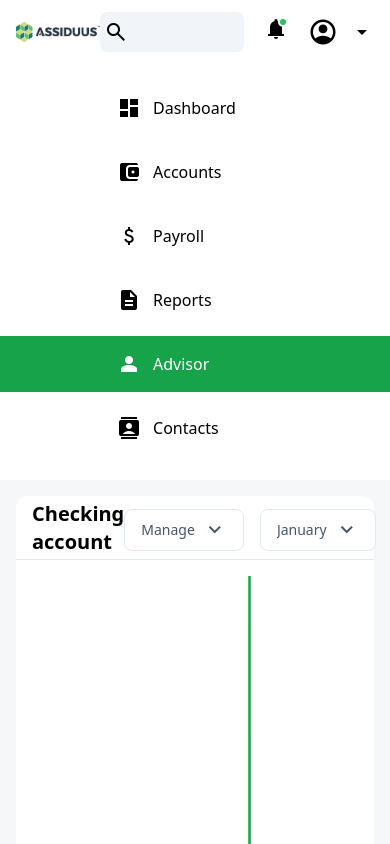
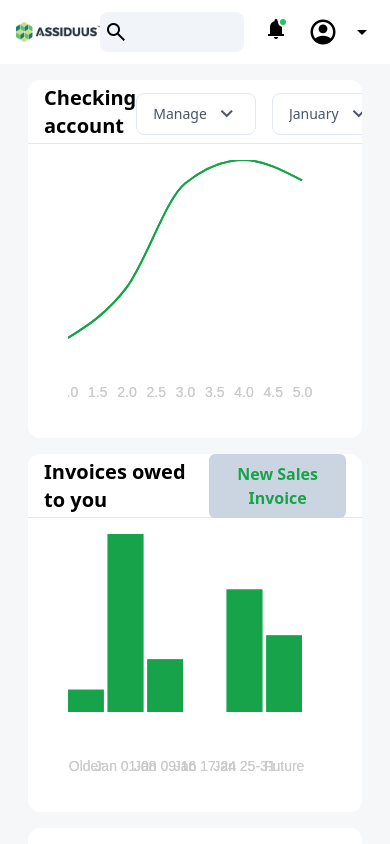
Before and after one commit to ansulagrawal/assiduus-react-task, a React (Vite) app: page /advisor in a window 390 px wide. Shown: the top 844 px of the page. Built offline with nearby package versions, Linux system fonts and the light colour scheme; the HTML template or start-up script is replaced by a standard one.

Commit message:
Completed Task

```diff
--- a/src/App.scss
+++ b/src/App.scss
@@ -1,6 +1,30 @@
 @tailwind base;
 @tailwind components;
 @tailwind utilities;
+
+
+
+body {
+  --sb-track-color: #1f2223;
+  --sb-thumb-color: #86efac;
+  --sb-size: 5px;
+
+  scrollbar-color: var(--sb-thumb-color) var(--sb-track-color);
+}
+
+body::-webkit-scrollbar {
+  width: var(--sb-size)
+}
+
+body::-webkit-scrollbar-track {
+  background: var(--sb-track-color);
+  border-radius: 4px;
+}
+
+body::-webkit-scrollbar-thumb {
+  background: var(--sb-thumb-color);
+  border-radius: 4px;
+}
 
 .material-symbols-outlined {
   font-variation-settings: 'FILL' 1, 'wght' 400, 'GRAD' 0, 'opsz' 24;
@@ -16,6 +40,7 @@
   line {
     stroke-width: 0;
   }
+
   .tick text {
     font-size: 14px;
     color: #cbcbcb;
--- a/src/common/Layout.jsx
+++ b/src/common/Layout.jsx
@@ -18,11 +18,11 @@ function Layout() {
   return (
     <>
       <Navbar />
-      <div className="flex h-[calc(100vh-4rem)] flex-col md:flex-row md:overflow-hidden">
-        <div className="w-full flex-none md:w-64">
+      <div className="flex w-screen overflow-hidden h-[calc(100vh-4rem)] flex-col md:flex-row">
+        <div className="hidden md:block md:w-64">
           <SideNavBar />
         </div>
-        <div className="bg-[#F6F7F9] w-full">
+        <div className="bg-[#F6F7F9] w-screen h-full md:w-[calc(100vw-16rem)]">
           <Outlet></Outlet>
         </div>
       </div>
--- a/src/pages/Dashboard.jsx
+++ b/src/pages/Dashboard.jsx
@@ -36,8 +36,8 @@ function Dashboard() {
 
   return (
     <>
-      <div className="w-full h-full overflow-y-auto flex flex-wrap justify-center p-4 gap-x-8 gap-y-4 place-items-center">
-        <div className="w-full lg:w-[calc(50%-2rem)] h-[calc(50%-1rem)] bg-white rounded-xl font-semibold">
+      <div className="w-full h-full overflow-y-auto flex flex-wrap justify-center p-4 xl:gap-x-8 gap-y-4 place-items-center">
+        <div className="w-[calc(100%-1.5rem)] overflow-x-hidden xl:w-[calc(50%-2rem)] h-[calc(50%-1rem)] bg-white rounded-xl font-semibold">
           <div className="flex px-4 justify-between place-items-center h-16 border-slate-200 border-b-[1px]">
             <h3 className="text-xl">Checking account</h3>
             <div className="flex gap-4">
@@ -60,7 +60,7 @@ function Dashboard() {
             />
           </div>
         </div>
-        <div className="w-full lg:w-[calc(50%-2rem)]  h-[calc(50%-1rem)] bg-white rounded-xl font-semibold">
+        <div className="w-[calc(100%-1.5rem)] overflow-x-hidden xl:w-[calc(50%-2rem)]  h-[calc(50%-1rem)] bg-white rounded-xl font-semibold">
           <div className="flex px-4 justify-between place-items-center h-16 border-slate-200 border-b-[1px]">
             <h3 className="text-xl">Invoices owed to you</h3>
             <button className="bg-slate-300 font-semibold py-2 px-3 rounded-md text-green-600" onClick={() => setIsOpen(true)}>
@@ -83,7 +83,7 @@ function Dashboard() {
             />
           </div>
         </div>
-        <div className="w-full lg:w-[calc(50%-2rem)]  h-[calc(50%-1rem)] bg-white rounded-xl font-semibold">
+        <div className="w-[calc(100%-1.5rem)] overflow-x-hidden xl:w-[calc(50%-2rem)]  h-[calc(50%-1rem)] bg-white rounded-xl font-semibold">
           <div className="flex px-4 justify-between place-items-center h-16 border-slate-200 border-b-[1px]">
             <h3 className="text-xl">Total Cash Flow</h3>
             <div className="flex gap-4">
@@ -107,7 +107,7 @@ function Dashboard() {
             />
           </div>
         </div>
-        <div className="w-full lg:w-[calc(50%-2rem)]  h-[calc(50%-1rem)] bg-white rounded-xl font-semibold">
+        <div className="w-[calc(100%-1.5rem)] overflow-x-hidden xl:w-[calc(50%-2rem)]  h-[calc(50%-1rem)] bg-white rounded-xl font-semibold">
           <div className="flex px-4 justify-between place-items-center h-16 border-slate-200 border-b-[1px]">
             <h3 className="text-xl">Account Watchlist</h3>
           </div>
```
